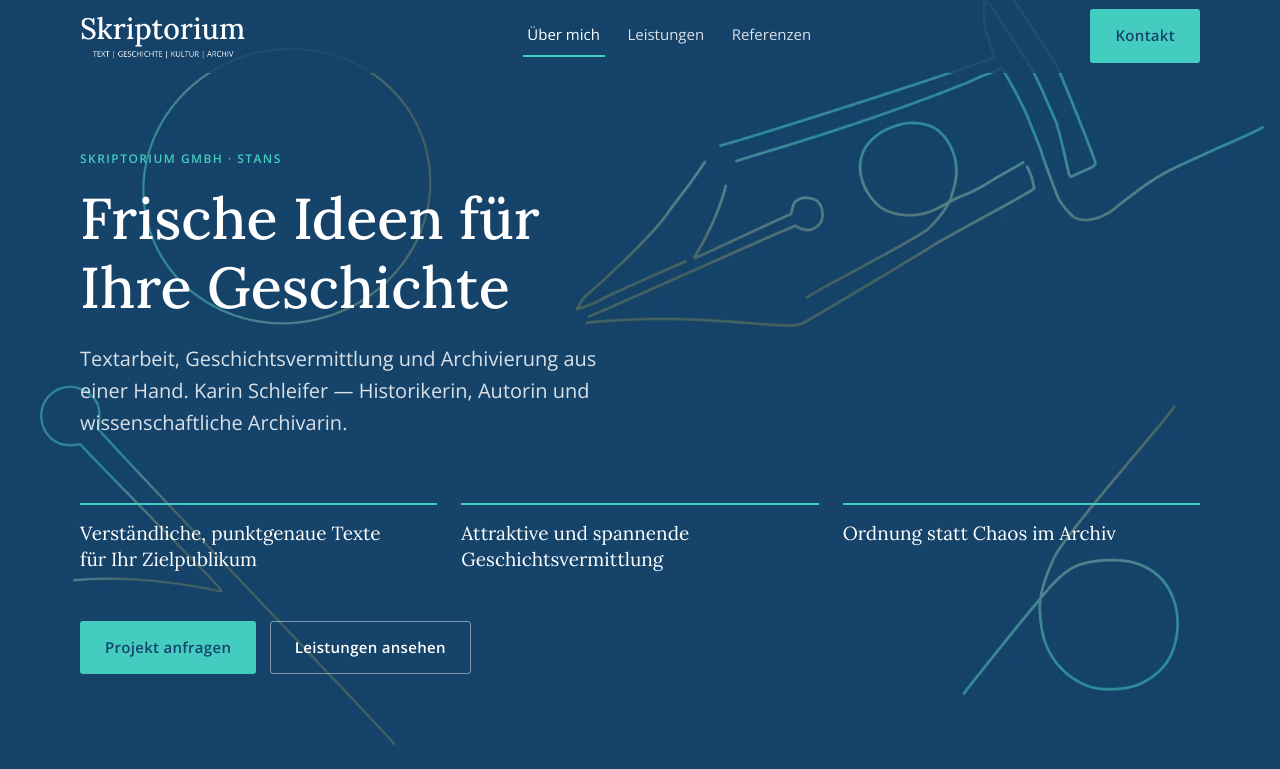
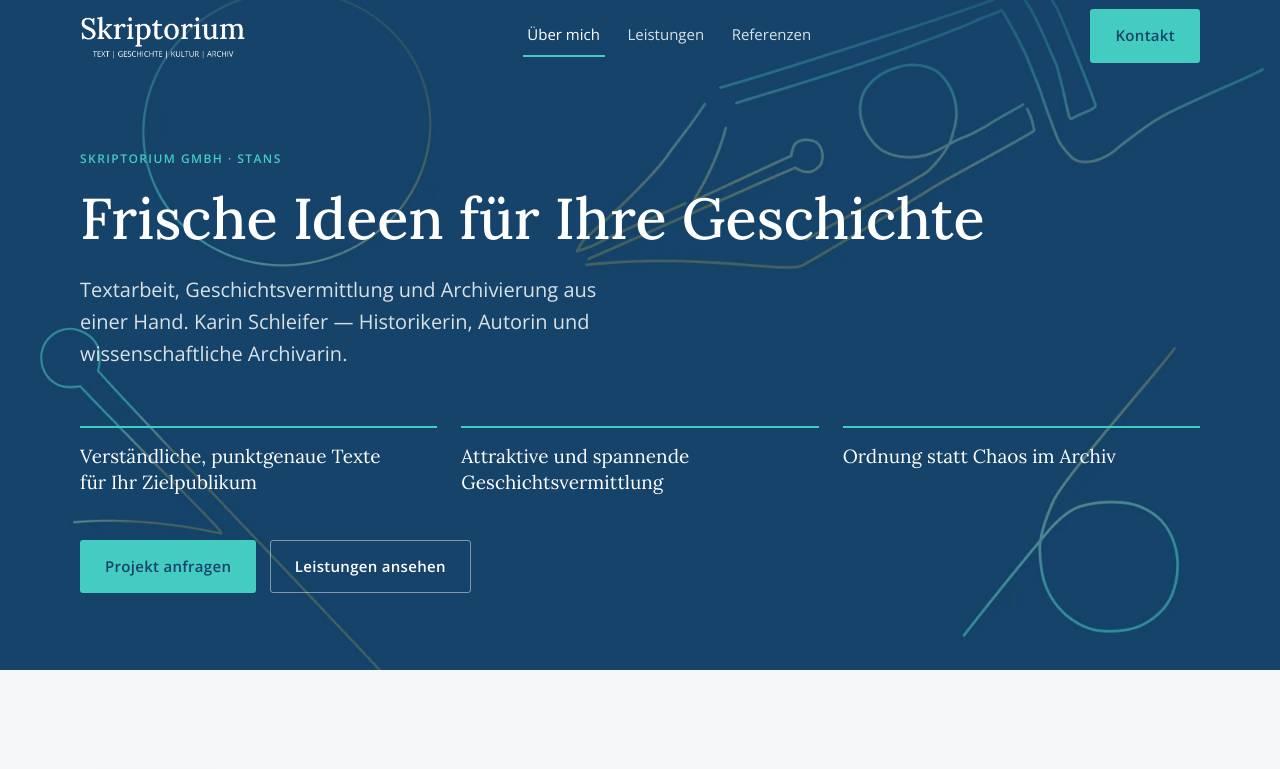
Before and after one commit to auratein-development/skriptorium, a plain HTML site: page index.html in a window 1280 px wide. Shown: the top 769 px of the page. Drawn offline with nearby package versions, Linux system fonts and the light colour scheme.

Commit message:
Transparent nav over the hero, navy past it; fix the cut-off CTA
Header
------
Genuinely transparent over the hero now (rgba(22,67,106,0)), taking on the navy
ground, divider and shadow only once the hero has scrolled past. Full
transparency exposed a real contrast failure: a teal stroke of the pen nib runs
directly behind "Referenzen", dropping white text to 3.17:1.

Rather than put a bar back under the nav, the artwork now fades at its top
edge: a static 200px navy gradient on .hero::after. That lifts the worst case
to 4.78:1, verified against the measured element boxes across eight viewport
shapes. Being static, it also cannot cross-fade against the header's own
background the way the earlier scrim did.

The transparent state is gated on .js rather than written into the markup, so a
JavaScript failure leaves a solid, legible header instead of invisible white
text over the light sections. The transparent colour is rgba(22,67,106,0), not
`transparent` — the latter is rgba(0,0,0,0) and would interpolate through black,
reading as a dark smudge mid-fade.

Hero
----
The primary CTA sat at y=657 on a 632px-tall viewport: entirely below the fold.
The headline was the cause — max-width: 24ch cut a 905px line off at 865px and
forced a second line. At 30ch it sits on one line, which both reads stronger and
returns 69px. The CTA now ends at y=596.

Checked at 1280x600, 1024x640, 1366x632, 1920x900 and 375x812: CTA visible in
all. Only a 520px-tall viewport still cuts it.

An intermediate attempt moved the CTA above the three claims and compressed the
hero padding; that was reverted — the original composition was right, the
headline wrap was the actual bug.

Co-Authored-By: Claude Opus 5 <noreply@anthropic.com>

```diff
--- a/index.html
+++ b/index.html
@@ -39,7 +39,7 @@
 <body>
   <a class="skip-link" href="#main">Direkt zum Inhalt</a>
 
-  <header class="site-header is-floating">
+  <header class="site-header">
     <div class="shell site-header__inner">
       <a class="brand" href="#top" aria-label="Skriptorium GmbH — Startseite">
         <img src="images/logo.png" alt="Skriptorium GmbH" width="290" height="78">
--- a/main.js
+++ b/main.js
@@ -49,20 +49,20 @@
 
   /* --------------------------------------------- header: float, then solid --- */
   /* Over the navy hero the header has no ground and no divider. Once the hero
-     has scrolled up past it, it fades into a solid bar. Driven by an observer
+     has scrolled up past it, it settles into a solid bar. Driven by an observer
      rather than a scroll listener so nothing runs on every frame. */
   var header = document.querySelector('.site-header');
   var overlayRegion = document.querySelector('.hero, .page-head');
 
   if (header) {
     if (overlayRegion && 'IntersectionObserver' in window) {
-      var floater = new IntersectionObserver(function (entries) {
-        header.classList.toggle('is-floating', entries[0].isIntersecting);
+      var solidify = new IntersectionObserver(function (entries) {
+        header.classList.toggle('is-solid', !entries[0].isIntersecting);
       }, { rootMargin: '-' + header.offsetHeight + 'px 0px 0px 0px', threshold: 0 });
-      floater.observe(overlayRegion);
+      solidify.observe(overlayRegion);
     } else {
       // No dark region to float over, or no observer support: stay solid.
-      header.classList.remove('is-floating');
+      header.classList.add('is-solid');
     }
   }
 
--- a/style.css
+++ b/style.css
@@ -203,21 +203,16 @@ a:hover { color: var(--navy); }
 .btn__icon { flex: none; }
 
 /* -------------------------------------------------------------- header --- */
-/* The header sits over the navy hero with no divider, then resolves into a
-   solid bar once the hero has scrolled past it.
+/* The header is fully transparent over the navy hero and takes on a navy
+   ground once the hero has scrolled past it.
 
-   One layer only. An earlier version cross-faded a scrim pseudo-element
-   against the background colour in opposite directions, which dipped to 0.725
-   effective alpha halfway through and read as a lighten-then-darken wobble.
-   A single background-color alpha (.82 -> 1) moves monotonically instead.
+   The solid rule is the base so a JavaScript failure leaves a legible header;
+   the transparent state is gated on .js, which an inline script in <head> sets
+   before first paint, so there is no flash. main.js then adds .is-solid.
 
-   .82 navy over the navy hero is indistinguishable from navy, so the bar reads
-   as absent — while still giving white nav text a floor of 5.01:1 where the
-   artwork's teal strokes pass behind it.
-
-   Solid is the CSS default so the header stays legible with JavaScript off;
-   main.js toggles .is-floating, which the markup also carries inline so there
-   is no flash on load. */
+   The transparent state is rgba(22,67,106,0), not `transparent`: `transparent`
+   is rgba(0,0,0,0), so the colour would interpolate through black and the fade
+   would read as a dark smudge. Staying in the navy hue keeps it clean. */
 .site-header {
   position: fixed;
   top: 0;
@@ -230,10 +225,16 @@ a:hover { color: var(--navy); }
   transition: background-color .18s linear, border-color .18s linear, box-shadow .18s linear;
 }
 
-.site-header.is-floating {
-  background-color: rgba(22, 67, 106, .82);
+.js .site-header {
+  background-color: rgba(22, 67, 106, 0);
   border-bottom-color: transparent;
   box-shadow: none;
+}
+
+.js .site-header.is-solid {
+  background-color: var(--navy);
+  border-bottom-color: rgba(255, 255, 255, .12);
+  box-shadow: 0 6px 20px -10px rgba(0, 0, 0, .5);
 }
 
 .site-header__inner {
@@ -367,8 +368,8 @@ body.is-locked { overflow: hidden; }
   background: var(--navy);
   color: #fff;
   /* the fixed header overlays this section, so clear its height */
-  padding-top: calc(var(--header-h) + clamp(2.5rem, 6vw, 5rem));
-  padding-bottom: clamp(3.5rem, 9vw, 7rem);
+  padding-top: calc(var(--header-h) + clamp(2.75rem, 6vw, 5rem));
+  padding-bottom: clamp(2.75rem, 6vw, 5rem);
 }
 .hero__art {
   position: absolute;
@@ -381,9 +382,28 @@ body.is-locked { overflow: hidden; }
 }
 .hero__inner { position: relative; z-index: 1; }
 
+/* With a fully transparent header the artwork runs under the nav, and a teal
+   stroke of the pen nib crosses "Referenzen" — white text there measures
+   3.17:1. This fades the art toward the top edge, lifting the worst case to
+   4.78:1 at the nav baseline (checked across eight viewport shapes). It reads as a vignette, not a bar, and it is
+   static, so it never cross-fades against the header's own background.
+   Painted after .hero__art (later in the box tree) and below .hero__inner
+   (z-index 1). */
+.hero::after {
+  content: "";
+  position: absolute;
+  top: 0;
+  left: 0;
+  right: 0;
+  height: 200px;
+  background: linear-gradient(to bottom, rgba(22, 67, 106, .66), rgba(22, 67, 106, 0));
+  pointer-events: none;
+}
+
 .hero h1 {
   font-size: var(--f-display);
-  max-width: 24ch;
+  /* 24ch cut a 905px headline off at 865px and forced a second line */
+  max-width: 30ch;
   margin-top: .9rem;
   color: #fff;
 }
@@ -398,7 +418,7 @@ body.is-locked { overflow: hidden; }
 .claims {
   display: grid;
   gap: 1.75rem;
-  margin-top: clamp(2.5rem, 6vw, 4rem);
+  margin-top: clamp(2.25rem, 5vw, 3.5rem);
   padding-top: 0;
 }
 .claims__item { border-top: 2px solid var(--teal); padding-top: .9rem; }
@@ -414,7 +434,7 @@ body.is-locked { overflow: hidden; }
   display: flex;
   flex-wrap: wrap;
   gap: .85rem;
-  margin-top: clamp(2.25rem, 5vw, 3rem);
+  margin-top: clamp(2rem, 4vw, 2.75rem);
 }
 
 /* ------------------------------------------------------------ sections --- */
```
Also changed, not shown: impressum.html (+1 -1 lines), reference.html (+1 -1 lines).
